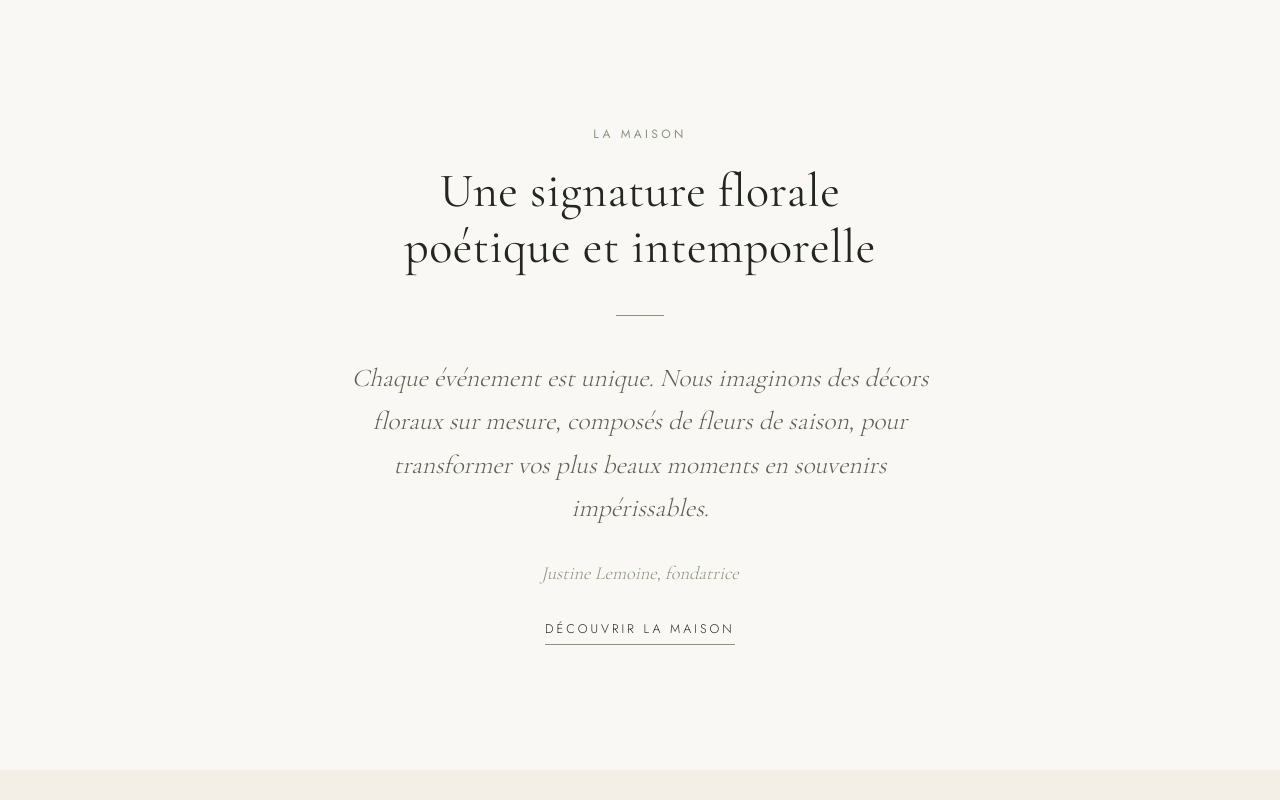
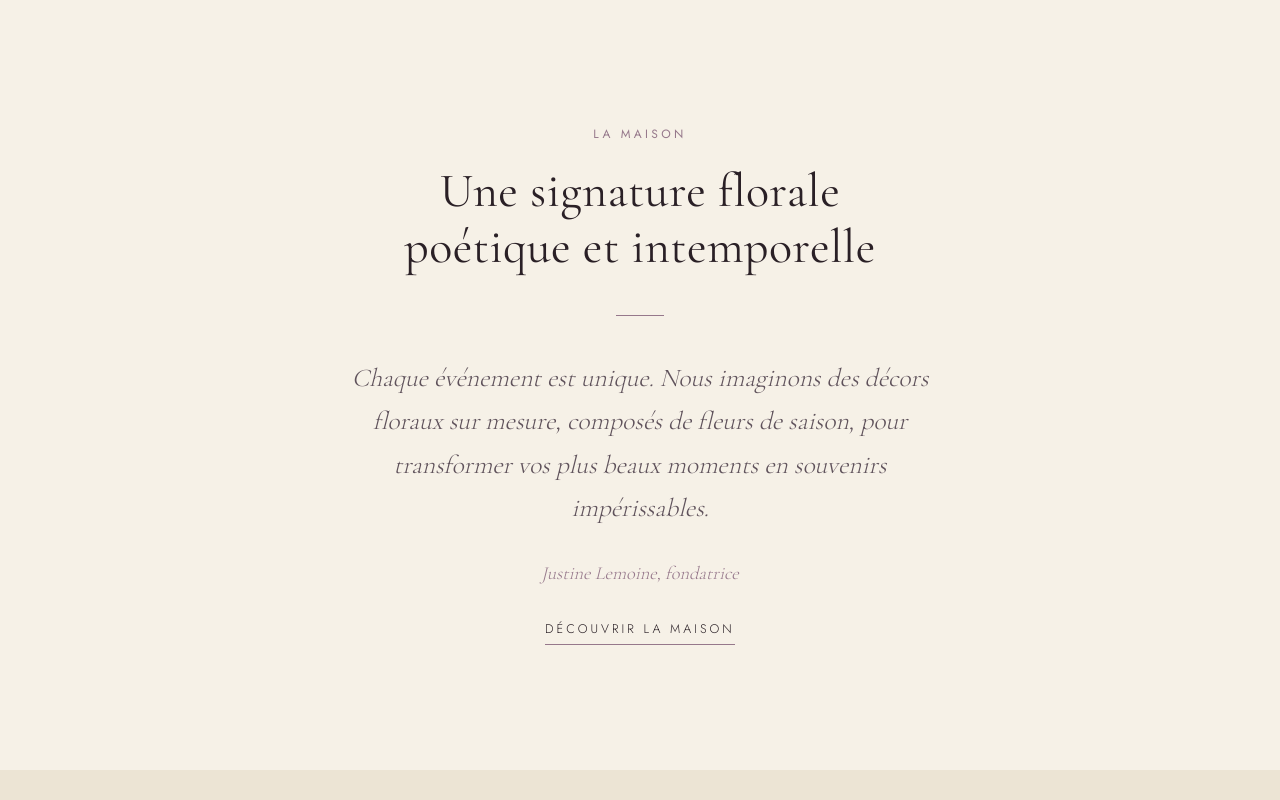
Before and after one commit to Rom-mtl/helleborus, a Next.js app: page / in a window 1280 px wide. Shown: the part 740-1540 px from the top of the page. Built offline with nearby package versions, Linux system fonts and the light colour scheme.

Commit message:
Palette prune & lin : refonte des variables CSS (plum/mauve/lin), prompts IMAGES.md ajustés

```diff
--- a/app/evenements/page.jsx
+++ b/app/evenements/page.jsx
@@ -81,7 +81,7 @@ export default function Evenements() {
         </div>
       </section>
 
-      <section className="section section--forest center">
+      <section className="section section--plum center">
         <div className="container narrow">
           <span className="eyebrow">Votre événement</span>
           <p className="quote">
--- a/app/globals.css
+++ b/app/globals.css
@@ -1,19 +1,19 @@
 /* ============================================================
    HELLÉBORUS — design system
-   Palette inspirée de l'hellébore (rose de Noël) :
-   blancs chauds, verts profonds, rose poudré discret.
+   Palette prune & lin (l'hellébore existe en pourpre) :
+   lins chauds, prune profond, mauve grisé, rosé discret.
    ============================================================ */
 
 :root {
   /* Couleurs */
-  --paper: #faf8f4;      /* fond principal, blanc cassé chaud */
-  --paper-soft: #f3efe7; /* fond de section alternée */
-  --ink: #23271f;        /* texte, presque noir teinté vert */
-  --ink-soft: #5c6153;   /* texte secondaire */
-  --forest: #3a4634;     /* vert hellébore profond — accents */
-  --sage: #8a9480;       /* vert sauge — détails */
-  --blush: #e9dcd3;      /* rose poudré — touches rares */
-  --line: #e2dccf;       /* bordures fines */
+  --paper: #f6f1e7;      /* fond principal, lin clair */
+  --paper-soft: #ece4d4; /* fond de section alternée, lin soutenu */
+  --ink: #2a2026;        /* texte, presque noir teinté prune */
+  --ink-soft: #5f525b;   /* texte secondaire, gris prune */
+  --plum: #4e2a3f;       /* prune profond — accents */
+  --mauve: #96788b;      /* mauve grisé — détails */
+  --blush: #e8d9d6;      /* rosé pâle — touches rares */
+  --line: #e0d6c4;       /* bordures fines, lin ombré */
 
   /* Typo (variables injectées par next/font dans layout.jsx) */
   --font-display: var(--font-cormorant), 'Cormorant Garamond', Georgia, serif;
@@ -75,7 +75,7 @@ h3 { font-size: clamp(1.4rem, 2.5vw, 1.8rem); }
   font-weight: 400;
   letter-spacing: 0.28em;
   text-transform: uppercase;
-  color: var(--sage);
+  color: var(--mauve);
   display: block;
   margin-bottom: 1.25rem;
 }
@@ -103,12 +103,12 @@ h3 { font-size: clamp(1.4rem, 2.5vw, 1.8rem); }
   background: var(--paper-soft);
 }
 
-.section--forest {
-  background: var(--forest);
+.section--plum {
+  background: var(--plum);
   color: var(--paper);
 }
 
-.section--forest .eyebrow { color: var(--blush); }
+.section--plum .eyebrow { color: var(--blush); }
 
 .center { text-align: center; }
 
@@ -139,21 +139,21 @@ h3 { font-size: clamp(1.4rem, 2.5vw, 1.8rem); }
   border-color: var(--ink);
 }
 
-.section--forest .btn:hover {
+.section--plum .btn:hover {
   background: var(--paper);
-  color: var(--forest);
+  color: var(--plum);
   border-color: var(--paper);
 }
 
 .btn--solid {
-  background: var(--forest);
+  background: var(--plum);
   color: var(--paper);
-  border-color: var(--forest);
+  border-color: var(--plum);
 }
 
 .btn--solid:hover {
   background: transparent;
-  color: var(--forest);
+  color: var(--plum);
 }
 
 /* ---------- Hero ---------- */
@@ -183,7 +183,7 @@ h3 { font-size: clamp(1.4rem, 2.5vw, 1.8rem); }
   position: absolute;
   inset: 0;
   z-index: -1;
-  background: linear-gradient(rgba(20, 24, 18, 0.25), rgba(20, 24, 18, 0.45));
+  background: linear-gradient(rgba(32, 22, 30, 0.25), rgba(32, 22, 30, 0.45));
 }
 
 .hero__inner {
@@ -280,14 +280,14 @@ h3 { font-size: clamp(1.4rem, 2.5vw, 1.8rem); }
   font-size: 0.78rem;
   letter-spacing: 0.24em;
   text-transform: uppercase;
-  border-bottom: 1px solid var(--sage);
+  border-bottom: 1px solid var(--mauve);
   padding-bottom: 0.35rem;
   transition: border-color 0.3s ease, color 0.3s ease;
 }
 
 .link:hover {
-  color: var(--forest);
-  border-color: var(--forest);
+  color: var(--plum);
+  border-color: var(--plum);
 }
 
 /* ---------- Galerie ---------- */
@@ -336,7 +336,7 @@ h3 { font-size: clamp(1.4rem, 2.5vw, 1.8rem); }
   content: counter(step, decimal-leading-zero);
   font-family: var(--font-display);
   font-size: 2rem;
-  color: var(--sage);
+  color: var(--mauve);
 }
 
 .step h3 { margin-bottom: 0.5rem; }
@@ -377,7 +377,7 @@ h3 { font-size: clamp(1.4rem, 2.5vw, 1.8rem); }
 .form select:focus,
 .form textarea:focus {
   outline: none;
-  border-bottom-color: var(--forest);
+  border-bottom-color: var(--plum);
 }
 
 .form textarea {
@@ -406,7 +406,7 @@ h3 { font-size: clamp(1.4rem, 2.5vw, 1.8rem); }
   border: none;
   width: 48px;
   height: 1px;
-  background: var(--sage);
+  background: var(--mauve);
   margin: 2.5rem auto;
 }
 
@@ -422,7 +422,7 @@ h3 { font-size: clamp(1.4rem, 2.5vw, 1.8rem); }
   font-size: 0.72rem;
   letter-spacing: 0.22em;
   text-transform: uppercase;
-  color: var(--sage);
+  color: var(--mauve);
   margin-bottom: 0.2rem;
 }
 
@@ -433,8 +433,8 @@ h3 { font-size: clamp(1.4rem, 2.5vw, 1.8rem); }
 /* ---------- Footer ---------- */
 
 .footer {
-  background: var(--forest);
-  color: rgba(250, 248, 244, 0.85);
+  background: var(--plum);
+  color: rgba(246, 241, 231, 0.85);
   padding-block: 4rem 2rem;
   font-size: 0.95rem;
 }
@@ -446,7 +446,7 @@ h3 { font-size: clamp(1.4rem, 2.5vw, 1.8rem); }
   grid-template-columns: repeat(auto-fit, minmax(200px, 1fr));
   gap: 2.5rem;
   padding-bottom: 3rem;
-  border-bottom: 1px solid rgba(250, 248, 244, 0.15);
+  border-bottom: 1px solid rgba(246, 241, 231, 0.15);
 }
 
 .footer__brand {
@@ -474,7 +474,7 @@ h3 { font-size: clamp(1.4rem, 2.5vw, 1.8rem); }
   font-family: var(--font-display);
   font-style: italic;
   font-size: 1.15rem;
-  color: var(--sage);
+  color: var(--mauve);
   margin-top: 1.75rem;
 }
 
@@ -494,5 +494,5 @@ h3 { font-size: clamp(1.4rem, 2.5vw, 1.8rem); }
   padding-top: 2rem;
   font-size: 0.8rem;
   letter-spacing: 0.04em;
-  color: rgba(250, 248, 244, 0.6);
+  color: rgba(246, 241, 231, 0.6);
 }
--- a/app/mariages/page.jsx
+++ b/app/mariages/page.jsx
@@ -125,7 +125,7 @@ export default function Mariages() {
         </div>
       </section>
 
-      <section className="section section--forest center">
+      <section className="section section--plum center">
         <div className="container narrow">
           <span className="eyebrow">Votre mariage</span>
           <p className="quote">
--- a/app/mentions-legales/page.jsx
+++ b/app/mentions-legales/page.jsx
@@ -10,7 +10,7 @@ export default function MentionsLegales() {
     <>
       {/* Bandeau simple (pas d'image) : fond sombre pour la lisibilité de la nav */}
       <section
-        className="section--forest center"
+        className="section--plum center"
         style={{ padding: 'clamp(8rem, 15vw, 11rem) var(--gutter) 4rem' }}
       >
         <span className="eyebrow">Informations</span>
--- a/app/page.jsx
+++ b/app/page.jsx
@@ -122,7 +122,7 @@ export default function Home() {
       </section>
 
       {/* ===== Le nom ===== */}
-      <section className="section section--forest center">
+      <section className="section section--plum center">
         <div className="container">
           <span className="eyebrow">Helléborus</span>
           <p className="quote">
```
Also changed, not shown: 1 other file (tests, documents, lock files or other folders).
